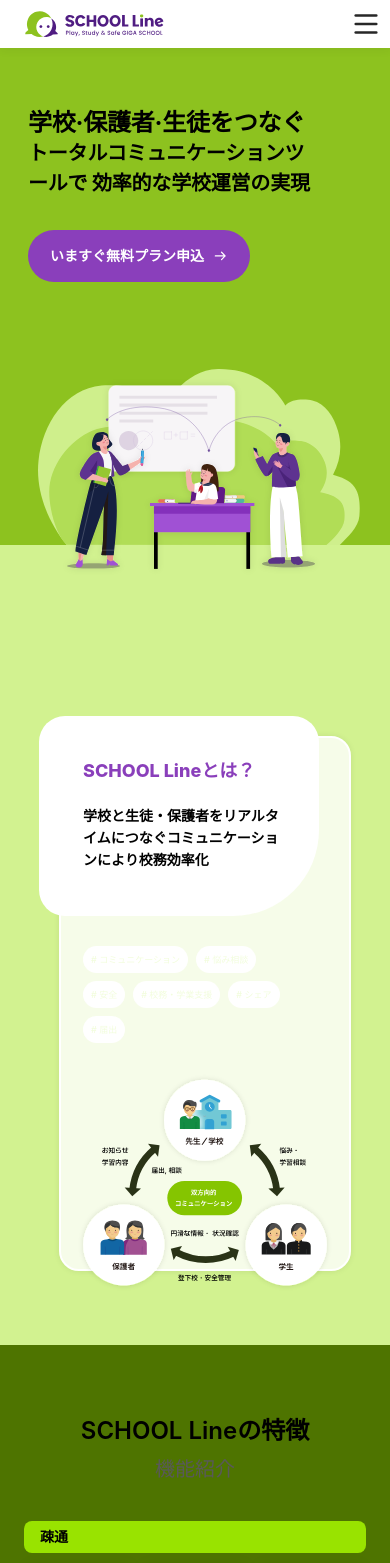
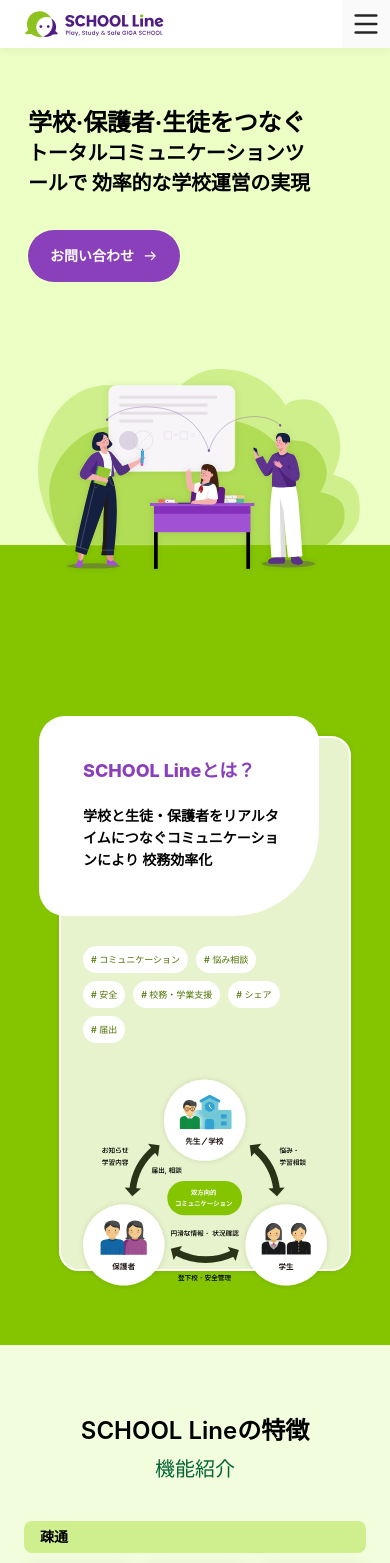
Before and after one commit to eunjin0212/schoolLine, a React (Vite) app: page / in a window 390 px wide. Shown: the top 1563 px of the page. Built offline with nearby package versions, Linux system fonts and the light colour scheme; a web font is replaced by a local one.

Commit message:
💄 🐛 2. 폰트 weight 통일 필요, 디자인 수정에 따른 스타일 업데이트

```diff
--- a/src/assets/Oreo.tsx
+++ b/src/assets/Oreo.tsx
@@ -1,15 +1,15 @@
-export const Oreo_28 = ({ ...props }) => (
+export const Oreo_640 = ({ ...props }) => (
   <svg {...props} width="28" height="28" viewBox="0 0 28 28" fill="none" xmlns="http://www.w3.org/2000/svg">
-    <path d="M2 4H26" stroke="#272727" strokeWidth="3" strokeLinecap="round" />
-    <path d="M2 14H26" stroke="#272727" strokeWidth="3" strokeLinecap="round" />
-    <path d="M2 24H26" stroke="#272727" strokeWidth="3" strokeLinecap="round" />
+    <path d="M2 4H26" stroke="#272727" stroke-width="3" stroke-linecap="round" />
+    <path d="M2 14H26" stroke="#272727" stroke-width="3" stroke-linecap="round" />
+    <path d="M2 24H26" stroke="#272727" stroke-width="3" stroke-linecap="round" />
   </svg>
 )
 
-export const Oreo_24 = ({ ...props }) => (
+export const Oreo_375 = ({ ...props }) => (
   <svg {...props} width="24" height="24" viewBox="0 0 24 24" fill="none" xmlns="http://www.w3.org/2000/svg">
-    <path d="M1.71436 3.42969H22.2858" stroke="#272727" strokeWidth="2.57143" strokeLinecap="round" />
-    <path d="M1.71436 12.001H22.2858" stroke="#272727" strokeWidth="2.57143" strokeLinecap="round" />
-    <path d="M1.71436 20.5723H22.2858" stroke="#272727" strokeWidth="2.57143" strokeLinecap="round" />
+    <path d="M1.71436 3.42969H22.2858" stroke="#272727" stroke-width="2.57143" stroke-linecap="round" />
+    <path d="M1.71436 12.002H22.2858" stroke="#272727" stroke-width="2.57143" stroke-linecap="round" />
+    <path d="M1.71436 20.5723H22.2858" stroke="#272727" stroke-width="2.57143" stroke-linecap="round" />
   </svg>
 )
--- a/src/pages/Home.tsx
+++ b/src/pages/Home.tsx
@@ -141,7 +141,7 @@
   ]
   return (
     <main>
-      <section className='bg-green-07 relative h-[497px] md:h-[936px] lg:h-[751px] w-full lg:px-9'>
+      <section className='bg-green-02 relative h-[497px] md:h-[936px] lg:h-[751px] w-full lg:px-9'>
         <div className='flex justify-center'>
           <div className='lg:w-[90rem] w-full pt-[60px] md:pt-[220px] lg:pt-[180px] pl-7 md:pl-10 lg:pl-0'>
             <div className='mb-8 md:mb-14 xl:mb-16 w-[291px] md:w-[550px] lg:w-[620px] xl:w-[695px]'>
@@ -159,7 +159,7 @@
             lg:h-[89px]
             xl:h-[100px] xl:rounded-[50px] xl:text-[28px] xl:leading-[22px] xl:gap-4`
             }>
-              いますぐ無料プラン申込
+              お問い合わせ
               <RightArrow_16 className='block md:hidden' />
               <RightArrow_26 className='hidden md:block xl:hidden' />
               <RightArrow_28 className='hidden xl:block' />
@@ -170,7 +170,7 @@
         <img src={applyPlan_640} alt='apply_plan_640' className='absolute right-[30px] -bottom-[53.4px] object-contain hidden md:block xl:hidden' />
         <img src={applyPlan_1920} alt='apply_plan_1920' className='absolute right-[30px] -bottom-[91px] object-contain hidden xl:block' />
       </section>
-      <section className='bg-green-03 h-[800px] md:h-[1398px] lg:h-[1846px] xl:h-[1296px] pt-[171px] md:pt-[282px] lg:pt-[340px]'>
+      <section className='bg-green-06 h-[800px] md:h-[1398px] lg:h-[1846px] xl:h-[1296px] pt-[171px] md:pt-[282px] lg:pt-[340px]'>
         <div className={
           `w-[312px] h-[555px] relative mx-auto
           md:w-[552px] md:h-[946px]
@@ -186,10 +186,8 @@
               md:text-[29px] md:leading-[34px] md:mb-10
               lg:text-4xl lg:leading-[49px] lg:mb-11
               `}>SCHOOL Lineとは？</p>
-            <p className='font-bold text-sm leading-[22px] md:text-[23px] md:leading-[39px] lg:text-[28px] lg:leading-[48px]'>
-              学校と生徒・
-              <strong className='font-extrabold'>保護者をリアルタイムにつなぐコミュニケーションにより</strong>
-              校務効率化
+            <p className='font-semibold text-sm leading-[22px] md:text-[23px] md:leading-[39px] lg:text-[28px] lg:leading-[48px]'>
+              学校と生徒・保護者をリアルタイムにつなぐコミュニケーションにより 校務効率化
             </p>
           </div>
           <div className={
@@ -202,7 +200,7 @@
             <ul className='w-[222px] flex gap-2 flex-wrap mb-[31px] ml-[22px] md:w-[379px] md:mb-[42px] md:ml-11 md:gap-5 lg:mb-[46px] lg:ml-[82px] xl:h-[106px] xl:mt-[491px] xl:ml-20'>
               {tags.map(tag => <li
                 key={tag}
-                className='rounded-[17px] text-[9px] leading-[11px] p-2 bg-white text-green-01 font-medium md:rounded-[30px] md:p-3 md:text-base md:leading-[19px]'>
+                className='rounded-[17px] text-[9px] leading-[11px] p-2 bg-white text-green-08 font-medium md:rounded-[30px] md:p-3 md:text-base md:leading-[19px]'>
                 # {tag}
               </li>)}
             </ul>
@@ -231,18 +229,17 @@
           </div>
         </div>
       </section>
-      <section className='bg-green-08 h-[1125px] md:h-[1954px] lg:h-[2147px] xl:h-[1414px] pt-[72px] md:pt-[121px] lg:pt-[218px] xl:pt-[218px]'>
+      <section className='bg-green-01 h-[1125px] md:h-[1954px] lg:h-[2147px] xl:h-[1414px] pt-[72px] md:pt-[121px] lg:pt-[218px] xl:pt-[218px]'>
         <div className='flex flex-col items-center justify-center w-full md:w-[552px] lg:w-[870px] xl:w-[1398px] gap-3 mb-10 md:items-start md:mx-auto md:mb-[82px] xl:mb-[138px]'>
           <h1 className='text-2xl leading-7 md:text-[40px] md:leading-[48px] lg:text-[40px] lg:leading-[48px] font-semibold'>
-            SCHOOL Line
-            <strong>の特徴</strong>
+            SCHOOL Lineの特徴
           </h1>
-          <p className='text-xl font-normal leading-6 text-gray-08 md:text-2xl md:leading-7'>機能紹介</p>
+          <p className='text-xl font-normal leading-6 text-green-09 md:text-2xl md:leading-7'>機能紹介</p>
         </div>
         <div className='w-[342px] md:w-[552px] lg:w-[640px] xl:w-[1360px] mx-auto flex flex-col gap-10 md:gap-20 lg:gap-[60px] xl:gap-x-20 xl:gap-y-[104px] xl:grid xl:grid-cols-2'>
           {features.map((feature, index) =>
             <div key={`container_${index}`} className='flex flex-col gap-3 md:gap-8 xl:gap-10'>
-              <p className='h-8 md:h-[60px] px-4 md:px-6 lg:px-[22px] text-sm leading-4 md:text-[28px] md:leading-[33px] rounded-lg md:rounded-xl bg-green-05 font-semibold inline-flex items-center'>{feature.title}</p>
+              <p className='h-8 md:h-[60px] px-4 md:px-6 lg:px-[22px] text-sm leading-4 md:text-[28px] md:leading-[33px] rounded-lg md:rounded-xl bg-green-04 font-semibold inline-flex items-center'>{feature.title}</p>
               <ul key={`${feature.title}_${index}`} className='grid gap-[6px] lg:gap-5 grid-cols-3 h-[148px] md:h-[240px] lg:h-[260px]'>
                 {feature.children.map((child, childIdx) =>
                   <FeatureCard key={`${child.description}_${childIdx}`} {...child} />
@@ -253,16 +250,16 @@
         </div>
       </section>
       <section className='pt-12 md:pt-[248px] bg-white h-[806px] md:h-[1551px] xl:h-[1260px]'>
-        <div className='w-[343px] md:w-[528px] lg:w-[904px] xl:w-[1360px] bg-green-08 rounded-3xl md:rounded-[44px] border-[1.17px] md:border-2 p-[30px] pt-11 md:p-[23px] md:pt-12 lg:px-[92px] lg:pt-[100px] xl:px-[116px] xl:pb-[134px] border-white shadow-[0px_0.59px_11.74px_0px_#0000001F] md:shadow-[0px_1px_20px_0px_#0000001F] mx-auto'>
+        <div className='w-[343px] md:w-[528px] lg:w-[904px] xl:w-[1360px] bg-green-01 rounded-3xl md:rounded-[44px] border-[1.17px] md:border-2 p-[30px] pt-11 md:p-[23px] md:pt-12 lg:px-[92px] lg:pt-[100px] xl:px-[116px] xl:pb-[134px] border-white shadow-[0px_0.59px_11px_0px_#0000001F] md:shadow-[0px_1px_20px_0px_#0000001F] mx-auto'>
           <p className='text-xl font-bold leading-6 text-center md:text-left md:text-4xl md:leading-[43px] lg:text-[40px] lg:leading-[48px] lg:text-center xl:mx-[54px]'>SCHOOL Lineのビジョン</p>
           <div className={`
-            py-[14px] px-[18px] mt-7 text-xs leading-5 rounded-[9px]
+            py-[14px] px-[18px] mt-7 text-xs leading-5 rounded-[9px] font-bold
             md:py-6 md:px-[31px] md:text-xl md:leading-9 md:mt-16 md:rounded-2xl
             lg:px-12 lg:mt-20 lg:text-2xl
-            xl:px-[58px] xl:leading-7 xl:mx-[54px]
-            font-bold text-white bg-green-03 w-full xl:w-max
+            xl:px-[58px] xl:leading-7 xl:mx-[54px] xl:font-semibold
+            text-white bg-green-06 w-full xl:w-max
           `}>
-            学校DX化による効率化と、学生たちへのDＸ化適応を目指すトータルコミュニケーション
+            学校DX化による効率化と、学生たちへのD X 化適応を目指すトータルコミュニケーション
           </div>
           <div className='xl:inline-flex xl:mt-[65px] xl:gap-[84px]'>
             <div className='mx-auto my-6 w-fit md:my-[46px] lg:mt-[60px] lg:mb-14 xl:my-0'>
@@ -279,14 +276,13 @@
                 こうした遅れは学生たちにも影響を与えます。海外における一部の国では、学校運営DX化だけでなく、積極的に学生たちがITツールに触れる機会が増え、効率的に学校生活や学習に役立てています。
               </li>
               <li>
-                SCHOOL Lineは、教育現場の効率化という恒久的な問題のみならず、学生たちが自主的にITツールにふれ、より学校生活に活用してもらうためのトータルコ<br className='hidden lg:block' />
-                ミュニケーションツールです。こうした問題に対する解決と学生たちの成長の一助となることを願っています。
+                SCHOOL Lineは、教育現場の効率化という恒久的な問題のみならず、学生たちが自主的にITツールにふれ、より学校生活に活用してもらうためのトータルコミュニケーションツールです。こうした問題に対する解決と学生たちの成長の一助となることを願っています。
               </li>
             </ul>
           </div>
         </div>
       </section>
-      <section className={`bg-green-08 h-[306px] md:h-[522px] lg:h-[600px] px-[65px] pt-[69px] pb-24 md:pt-[118px] lg:pt-[136px] flex flex-col items-center bg-no-repeat bg-[bottom_left] bg-[url(/src/assets/images/contact_us_bg_375.svg)] md:bg-[url(/src/assets/images/contact_us_bg_640.svg)] lg:bg-[url(/src/assets/images/contact_us_bg_1008.svg)] xl:bg-[url(/src/assets/images/contact_us_bg_1920.svg)]`}>
+      <section className={`bg-green-01 h-[306px] md:h-[522px] lg:h-[600px] px-[65px] pt-[69px] pb-24 md:pt-[118px] lg:pt-[136px] flex flex-col items-center bg-no-repeat bg-[bottom_left] bg-[url(/src/assets/images/contact_us_bg_375.svg)] md:bg-[url(/src/assets/images/contact_us_bg_640.svg)] lg:bg-[url(/src/assets/images/contact_us_bg_1008.svg)] xl:bg-[url(/src/assets/images/contact_us_bg_1920.svg)]`}>
         <strong className='text-base leading-5 md:text-[28px] md:leading-[33px] lg:text-[40px] lg:leading-[48px]'>
           無料で体験版製品をご利用ください!
         </strong>
```
Also changed, not shown: src/components/NavBar.tsx (+6 -6 lines).
